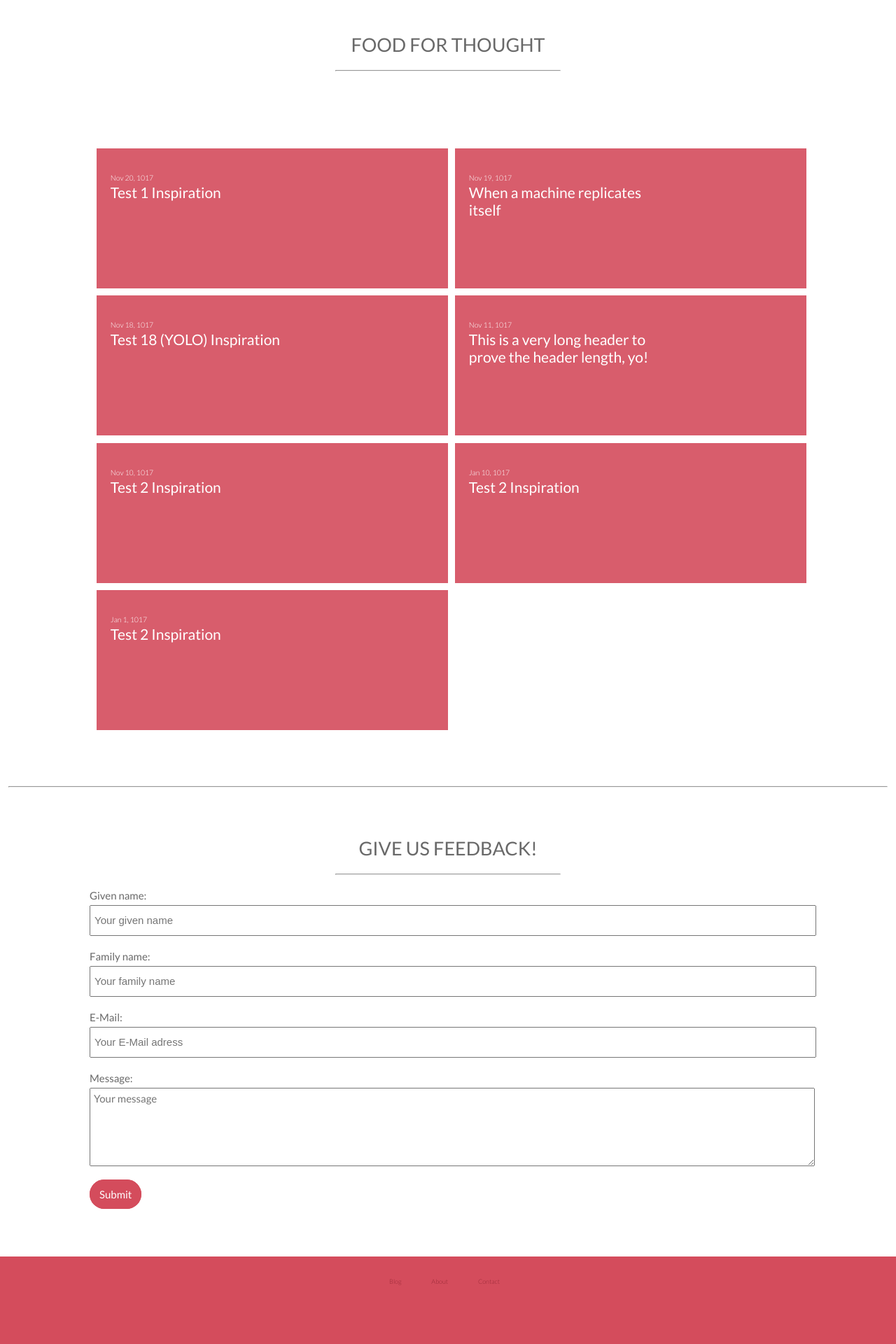
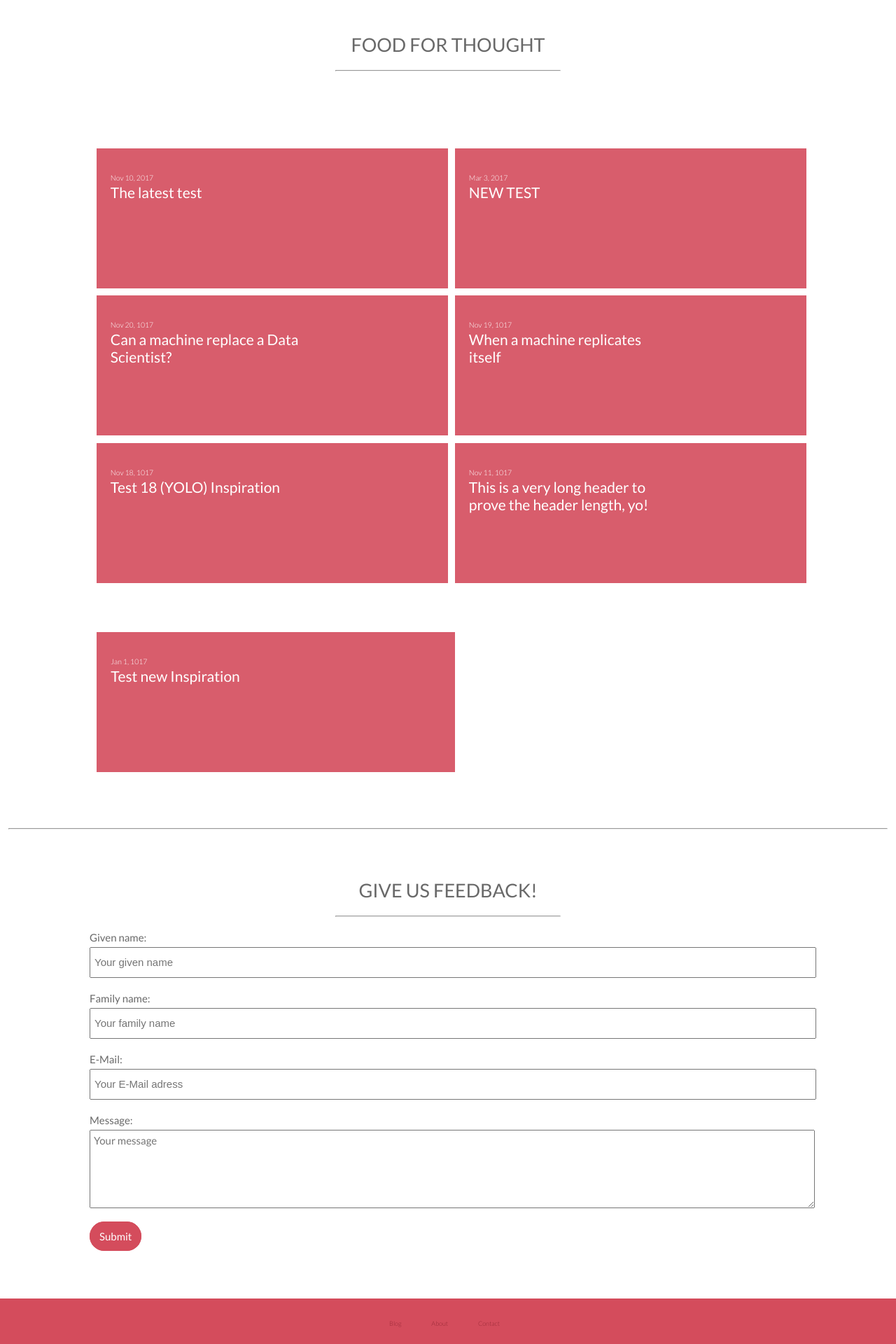
Before and after one commit to sebiw93/IMI-Project-10-2017, a Jekyll site: the page built from index.html, in a window 1280 px wide. Shown: the part 2026-3946 px from the top of the page at 70% size. Built offline with Jekyll 4.4.1, drawn with Linux system fonts in a browser that asks for light colours.

Commit message:
food4thought update

```diff
--- a/_posts/food4thought/1017-01-01-testtt.md
+++ b/_posts/food4thought/1017-01-01-testtt.md
@@ -1,6 +1,6 @@
 ---
 layout: bloggy
-title: 'Test 2 Inspiration'
+title: 'Test new Inspiration'
 meta: This is a test numero dos with a long meta and it tests well hopefully! mented at the end of 2015 is trained on basis of historical data and can comprehend semantic coherences with the help of the Hummingbird update. Hummingbird was one of the major changes in the engine's functionality, that today impacts most of all searches. After this update, Google was able to not only look at certain keywords individually, but to combine words logically and interpret its semantic meaning. Also, typos in the queries
 source:
 category: '#Inspiration'
--- a/_posts/food4thought/1017-11-20-test1.md
+++ b/_posts/food4thought/1017-11-20-test1.md
@@ -1,6 +1,6 @@
 ---
 layout: bloggy
-title: 'Test 1 Inspiration'
+title: 'Can a machine replace a Data Scientist?'
 meta: This is a test and it tests well hopefully :-)
 source:
 category: '#Inspiration'
--- a/_posts/food4thought/1017-01-10-test.md
+++ b/_posts/food4thought/2017-03-03-newtest.md
@@ -1,10 +1,10 @@
 ---
 layout: bloggy
-title: 'Test 2 Inspiration'
+title: 'NEW TEST'
 meta: This is a test numero dos with a long meta and it tests well hopefully! mented at the end of 2015 is trained on basis of historical data and can comprehend semantic coherences with the help of the Hummingbird update. Hummingbird was one of the major changes in the engine's functionality, that today impacts most of all searches. After this update, Google was able to not only look at certain keywords individually, but to combine words logically and interpret its semantic meaning. Also, typos in the queries
 source:
 category: '#Inspiration'
 image:
 author: sebastian_weber
-permalink: inspiration/10_01_2017
+permalink: inspiration/03_03_2017
 ---
--- a/_posts/food4thought/1017-11-10-testy.md
+++ b/_posts/food4thought/2017-11-10-newesttest.md
@@ -1,6 +1,6 @@
 ---
 layout: bloggy
-title: 'Test 2 Inspiration'
+title: 'The latest test'
 meta: This is a test numero dos with a long meta and it tests well hopefully! mented at the end of 2015 is trained on basis of historical data and can comprehend semantic coherences with the help of the Hummingbird update. Hummingbird was one of the major changes in the engine's functionality, that today impacts most of all searches. After this update, Google was able to not only look at certain keywords individually, but to combine words logically and interpret its semantic meaning. Also, typos in the queries
 source:
 category: '#Inspiration'
--- a/index.html
+++ b/index.html
@@ -49,8 +49,6 @@ layout: standard
 
 
 
-<!--    <div class="triangle"></div>-->
-<!--    <div class="quad"></div>-->
     <a id="img_to_flip_hash" href="{{site.baseurl}}/page_blog_mktgeneral/blog_mktgeneral.html"><img id="img_to_flip" src="{{site.baseurl}}/media/imgs/sections/marketing.jpeg">
     <p id="img_to_flip_p">Explore the latest trends in Marketing & Communication.</p>
     </a>
@@ -239,9 +237,11 @@ layout: standard
 
     <div class="posting-box">
     <br>
-    {% for page in site.posts limit:4 %}
+    {% assign countR = 0 %}
+    {% for page in site.posts %}
     {% unless page.category contains '#Inspiration' %}
-        <br>
+    {% if countR < 4 %}
+    <br>
     <div class="post-box">
         <br>
         <a href="{{site.baseurl}}/{{page.permalink}}">
@@ -257,6 +257,8 @@ layout: standard
                         <br>
                         <br>
                     </div>
+            {% assign countR=countR | plus:1 %}
+            {% endif %}
             {% endunless %}
             {% endfor %}
         </div>
@@ -289,21 +291,48 @@ layout: standard
 <div class="container" id="f4tsection">
 
      <div class="grades">
+            {% assign countR = 0 %}
             {% assign sorted_cats = site.categories | sort %}
             {% for category in sorted_cats %}
             {% if category contains '#Inspiration'  %}
             {% assign sorted_posts = category[1] | reversed %}
-            {% for page in sorted_posts limit:8 %}
-       <div class="desktopGrades" id="{{page.permalink}}">
+            {% assign counR = 0 %}
+            {% for page in sorted_posts %}
+            {% if countR < 6 %}
+            <div class="desktopGrades" id="{{page.permalink}}">
             <h1 class="unnamed">{{ page.date | date: "%b %-d, %Y" }}   <a class="unnamed"><br>{{page.title }}</a></h1>
             <p id="ONE{{page.permalink}}" class="unnamed" style="display: none;"><a>{{page.meta}}</a></p>
-        </div>
+            </div>
+            {% endif %}
+            {% assign countR=countR | plus:1 %}
             {% endfor %}
             {% endif %}
             {% endfor %}
              </div>
 
-        </div>
+         <div class="gradesdue">
+            {% assign countR = 0 %}
+            {% assign sorted_cats = site.categories | sort %}
+            {% for category in sorted_cats %}
+            {% if category contains '#Inspiration'  %}
+            {% assign sorted_posts = category[1] | reversed %}
+            {% assign counR = 0 %}
+            {% for page in sorted_posts %}
+            {% if countR > 5 %}
+            <div class="desktopGrades" id="{{page.permalink}}">
+            <h1 class="unnamed">{{ page.date | date: "%b %-d, %Y" }}   <a class="unnamed"><br>{{page.title }}</a></h1>
+            <p id="ONE{{page.permalink}}" class="unnamed" style="display: none;"><a>{{page.meta}}</a></p>
+            </div>
+            {% endif %}
+            {% assign countR=countR | plus:1 %}
+            {% endfor %}
+            {% endif %}
+            {% endfor %}
+             </div>
+
+</div>
+
+
 
 </section>
 
--- a/style/page_home.css
+++ b/style/page_home.css
@@ -44,27 +44,7 @@ margin-left: -40px;
     right: 5%;
 }
 
-.quad {
-  right: 2%;
-  position: absolute;
-  padding-top: 150px;
-  margin-top: 318px;
-  border: solid rgba(212, 76, 92, 0.7);
-  border-left-width: 345px;
-  border-top-width: 30px;
-}
 
-.triangle {
-  right: 0;
-  position: absolute;
-  margin-right: 0%;
-  padding-top: 450px;
-  margin-top: 270px;
-  border: solid rgba(212, 76, 92, 0.7);
-  border-left-width: 300px;
-  border-top-width: 30px;
-  border-top-color: transparent;
-}
 
 #img_to_flip{
     position: absolute;
@@ -131,8 +111,15 @@ margin-left: -40px;
     margin-left: 1%;
     margin-top: 1%;
     transition: background-color 1.0s;
+    }
+
+.gradesdue{
+    margin-top: 60px;
+    max-height: 420px;
     overflow-y: auto;
+    margin-right: -20px;
 }
+
 
 .desktopGrades:hover{
     background-color: rgba(247, 127, 141, 0.9);
```
